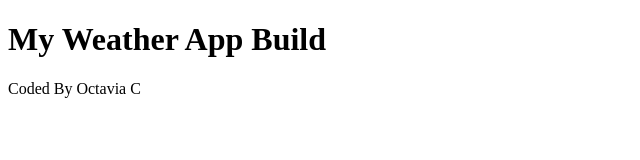
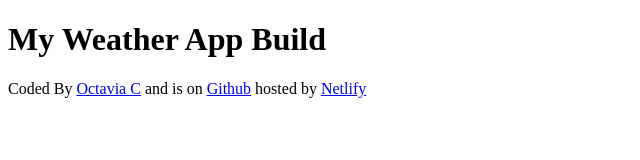
Before and after one commit to Octaviacc/Octavia-Weather-App, a plain HTML site: page index.html in a window 1280 px wide. Shown: the whole page, without its empty margins (0-640 px from the left). Drawn offline with Linux system fonts and the light colour scheme.

Commit message:
Added links to footer

```diff
--- a/index.html
+++ b/index.html
@@ -7,6 +7,17 @@
   </head>
   <body>
     <h1>My Weather App Build</h1>
-    <footer>Coded By Octavia C</footer>
+    <footer>
+      Coded By
+      <a href="https://github.com/Octaviacc" target="_blank">Octavia C</a> and
+      is on
+      <a href="https://github.com/Octaviacc/Octavia-Weather-App" target="_blank"
+        >Github</a
+      >
+      hosted by
+      <a href="https://octavia-weather-app.netlify.app/" target="_blank"
+        >Netlify</a
+      >
+    </footer>
   </body>
 </html>
```
